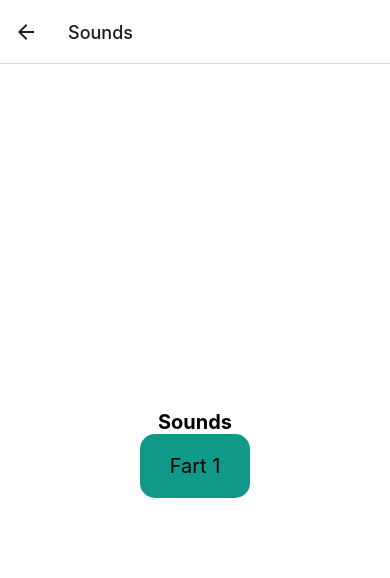
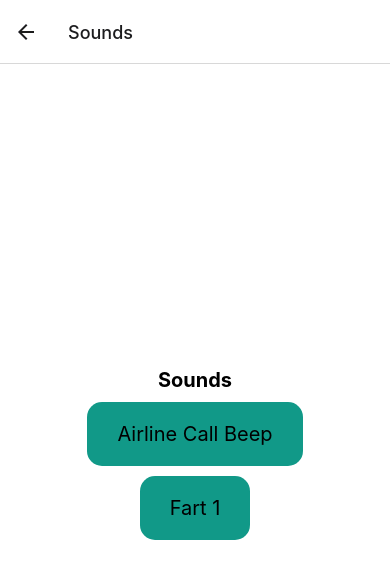
Before and after one commit to ahartzog/Kids-Fun-App, a React Native app: screen /Sounds in a window 390 px wide. Shown: the top 578 px of the page. Built offline with nearby package versions, Linux system fonts and the light colour scheme; what expo-linking would draw is missing.

Commit message:
Add dynamic sounds list

```diff
--- a/assets/sounds/index.ts
+++ b/assets/sounds/index.ts
@@ -1,3 +1,5 @@
-const fart1 = require('./fart1.mp3');
+const fart_1 = require('./fart1.mp3');
+const airline_call_beep = require('./airline_call_beep.mp3');
 
-export {fart1}
+
+export {fart_1, airline_call_beep}
--- a/lib/styles/buttons.ts
+++ b/lib/styles/buttons.ts
@@ -4,7 +4,6 @@ import { StyleSheet } from 'react-native';
 
 const buttonStyles = StyleSheet.create({
     primary: {
-
     borderRadius: 15,
     borderColor: '#FFF',
     backgroundColor: '#198',
--- a/package.json
+++ b/package.json
@@ -18,6 +18,7 @@
     "@react-navigation/bottom-tabs": "^6.0.5",
     "@react-navigation/native": "^6.0.2",
     "@react-navigation/native-stack": "^6.1.0",
+    "@types/lodash": "^4.14.176",
     "expo": "~43.0.2",
     "expo-asset": "~8.4.3",
     "expo-av": "~10.1.3",
@@ -27,6 +28,7 @@
     "expo-splash-screen": "~0.13.5",
     "expo-status-bar": "~1.1.0",
     "expo-web-browser": "~10.0.3",
+    "lodash": "^4.17.21",
     "react": "17.0.1",
     "react-dom": "17.0.1",
     "react-native": "0.64.3",
--- a/screens/FeatureScreens/SoundsScreen/SoundsScreen.tsx
+++ b/screens/FeatureScreens/SoundsScreen/SoundsScreen.tsx
@@ -1,18 +1,18 @@
 import React from 'react';
-import { Audio } from 'expo-av';
+import { Audio, AVPlaybackNativeSource } from 'expo-av';
 import { Pressable } from 'react-native';
-import { fart1 } from '../../../assets/sounds';
+import { startCase } from 'lodash';
+import * as sounds from '../../../assets/sounds';
 import { Text, View } from '../../../components/Themed';
 import styles from '../../../lib/styles';
+
 const SoundsScreen = () => {
   const [sound, setSound] = React.useState<Audio.Sound>();
 
-  async function playSound() {
-    console.log('Loading Sound');
-    const { sound } = await Audio.Sound.createAsync(fart1);
+  async function playSound(soundFile: AVPlaybackNativeSource) {
+    const { sound } = await Audio.Sound.createAsync(soundFile);
     setSound(sound);
 
-    console.log('Playing Sound');
     await sound.playAsync();
   }
 
@@ -28,9 +28,18 @@ const SoundsScreen = () => {
   return (
     <View style={styles.layoutStyles.container}>
       <Text style={styles.layoutStyles.title}>Sounds</Text>
-      <Pressable style={styles.buttonStyles.primary} onPress={playSound}>
-        <Text style={{ fontSize: 20 }}>Fart 1</Text>
-      </Pressable>
+
+      {Object.entries(sounds).map(([key, value]) => {
+        return (
+          <Pressable
+            key={key}
+            style={[styles.buttonStyles.primary, styles.layoutStyles.mt10]}
+            onPress={() => playSound(value)}
+          >
+            <Text style={{ fontSize: 20 }}>{startCase(key)}</Text>
+          </Pressable>
+        );
+      })}
     </View>
   );
 };
```
Also changed, not shown: 2 other files (tests, documents, lock files or other folders).
